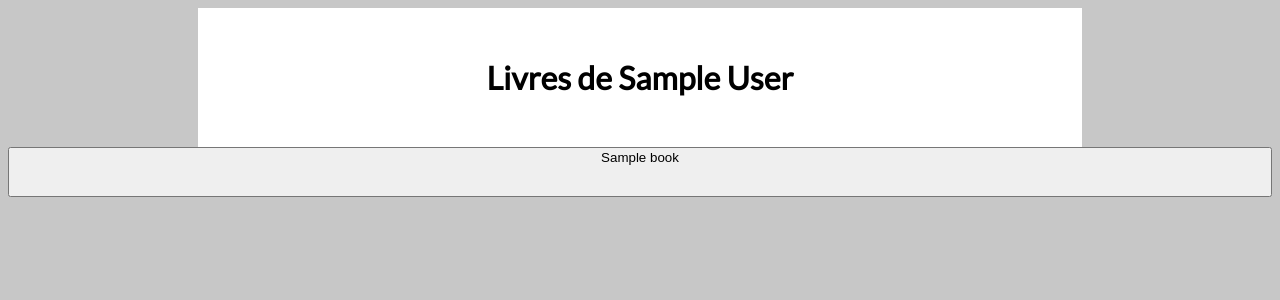
After one commit to spineki/ECHOES, a Flask app: template app/templates/author_book.html in a window 1280 px wide. The commit adds this page. Shown: the top 300 px of the page. Run offline with Flask 2, Linux system fonts and the light colour scheme; the template is opened without the code that fills it: most values are stand-ins (such as "Sample title", 1, 10 or a date in 2020).

Commit message:
authors done

```diff
--- a/app/app.py
+++ b/app/app.py
@@ -1,21 +1,52 @@
+import os
 from flask import Flask, render_template, send_from_directory
+from flask.helpers import send_file
+from os import listdir
+from os.path import isfile, join
 
 app = Flask(__name__)
-
+app.config.from_pyfile('./config.cfg')
 
 @app.route('/')
 def index():
     return "Hello world !"
 
+@app.route('/authors/')
+def authors():
+    #onlyfiles = [f for f in listdir(app.config['BOOK_LOCATION']) if isfile(join(app.config['BOOK_LOCATION'], f))]
 
-@app.route("/book/<book_name>/")
-def book(book_name):
+    folders = os.listdir(app.config['BOOK_LOCATION'])
+
+    return render_template("author.html",authors = folders)
+
+@app.route('/authors/<author_name>/')
+def author(author_name):
+    #onlyfiles = [f for f in listdir(app.config['BOOK_LOCATION']) if isfile(join(app.config['BOOK_LOCATION'], f))]
+
+    author_folder_dir = os.path.join(app.config['BOOK_LOCATION'], author_name )
+
+    books_folder = os.listdir( author_folder_dir)
+
+
+    files = []
+    for book_folder in books_folder:
+
+        book_dir = os.path.join(author_folder_dir, book_folder)
+        book_folder_content = os.listdir(book_dir)
+
+        for file in book_folder_content:
+            if len(file) > 4 and file[-5:] == ".epub":
+                files.append({"book_name": file, "book_folder": book_folder})
+
+    return render_template("author_book.html", author=author_name,  books=files)
+
+
+@app.route('/authors/<author_name>/<book_folder>/<book_name>')
+def book(author_name, book_folder, book_name):
     try:
-        return send_from_directory(directory="./static/data/", filename=book_name,  as_attachment=True)
+        return send_from_directory(directory= os.path.join(app.config['BOOK_LOCATION'], author_name, book_folder) , filename=book_name,  as_attachment=True)
     except Exception as e:
         return "error: " + str(e)
-
-
 
 
 
--- /dev/null
+++ b/app/config.cfg
@@ -0,0 +1,3 @@
+DEBUG = True
+ENV="development"
+BOOK_LOCATION = "D:/livres_marras"
--- a/app/static/css/style.css
+++ b/app/static/css/style.css
@@ -1,3 +1,10 @@
+/*
+* Prefixed by https://autoprefixer.github.io
+* PostCSS: v7.0.29,
+* Autoprefixer: v9.7.6
+* Browsers: last 4 version
+*/
+
 @import url('https://fonts.googleapis.com/css?family=Lato&display=swap');
 
 body {
@@ -13,3 +20,26 @@ h1 {
     padding-top: 50px;
     padding-bottom: 50px;
 }
+
+.author-container{
+    display: -webkit-box;
+    display: -ms-flexbox;
+    display: flex;
+    -webkit-box-pack: center;
+        -ms-flex-pack: center;
+            justify-content: center;
+    text-align: center;
+    width: 100%;
+    height: 50px;
+}
+
+.author-container > button {
+    display: -webkit-box;
+    display: -ms-flexbox;
+    display: flex;
+    width: 100%;
+    text-align: center;
+    -webkit-box-pack: center;
+        -ms-flex-pack: center;
+            justify-content: center;
+}
--- /dev/null
+++ b/app/templates/author_book.html
@@ -0,0 +1,20 @@
+<!DOCTYPE html>
+<html>
+
+<head>
+    <title>Hello</title>
+    <meta charset="utf-8">
+    <link rel="stylesheet" type="text/css" href="{{ url_for('static', filename='css/style.css') }}">
+</head>
+
+<body>
+    <h1> Livres de {{author}}</h1>
+    {% for book in books%}
+    <div class="author-container">
+        <button onclick="location.href='/authors/{{author}}/{{book['book_folder']}}/{{book['book_name']}}';">
+            {{book['book_name']}}</button>
+    </div>
+    {% endfor %}
+</body>
+
+</html>
--- /dev/null
+++ b/requirements.txt
@@ -0,0 +1 @@
+flask
```
Also changed, not shown: app/templates/author.html (added, +23 -0 lines), app/templates/book.html (deleted, +0 -14 lines).
